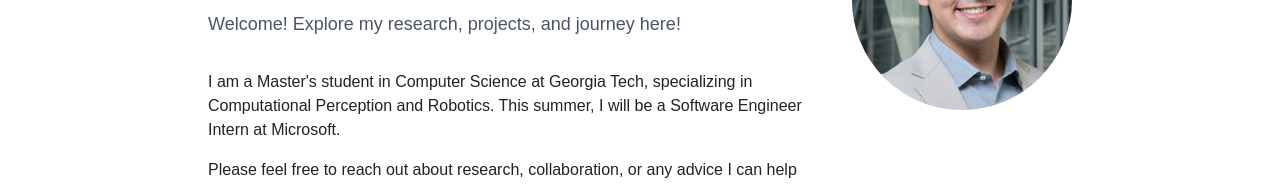
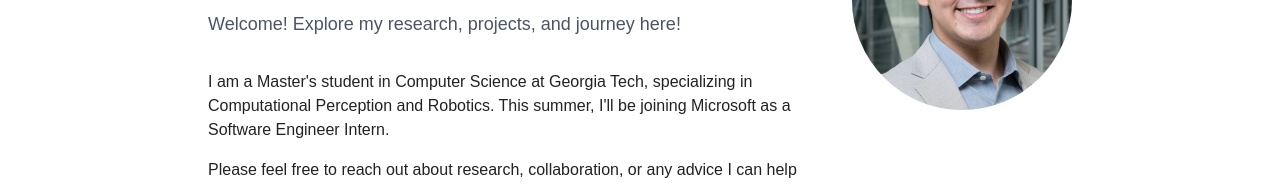
Before and after one commit to ethanvillalovoz/ethanvillalovoz.github.io, a Next.js app: page / in a window 1280 px wide. Shown: the part 215-400 px from the top of the page. Built offline with nearby package versions, Linux system fonts and the light colour scheme.

Commit message:
updated intro

```diff
--- a/src/app/page.tsx
+++ b/src/app/page.tsx
@@ -332,7 +332,7 @@ export default function Home() {
               systems to support internal analytics.
             </p> */}
 						<p className="mb-4">
-							I am a Master&apos;s student in Computer Science at Georgia Tech, specializing in Computational Perception and Robotics. This summer, I will be a Software Engineer Intern at Microsoft.
+							I am a Master&apos;s student in Computer Science at Georgia Tech, specializing in Computational Perception and Robotics. This summer, I&apos;ll be joining Microsoft as a Software Engineer Intern.
 							{/* Previously, I completed my B.S. in Computer Science at Washington State University. */}
 						</p>
 						{/* <p className="mb-4">
```
